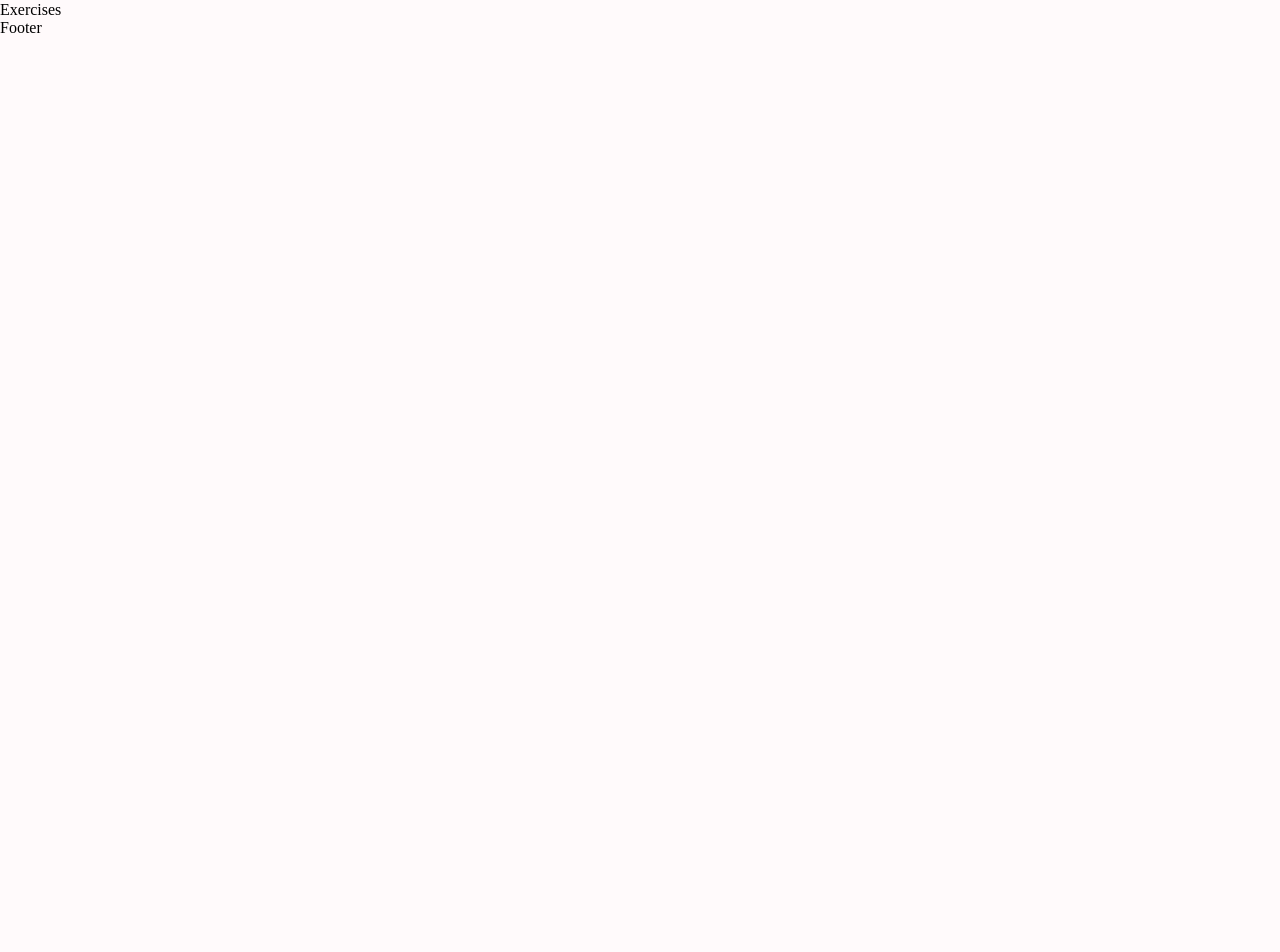
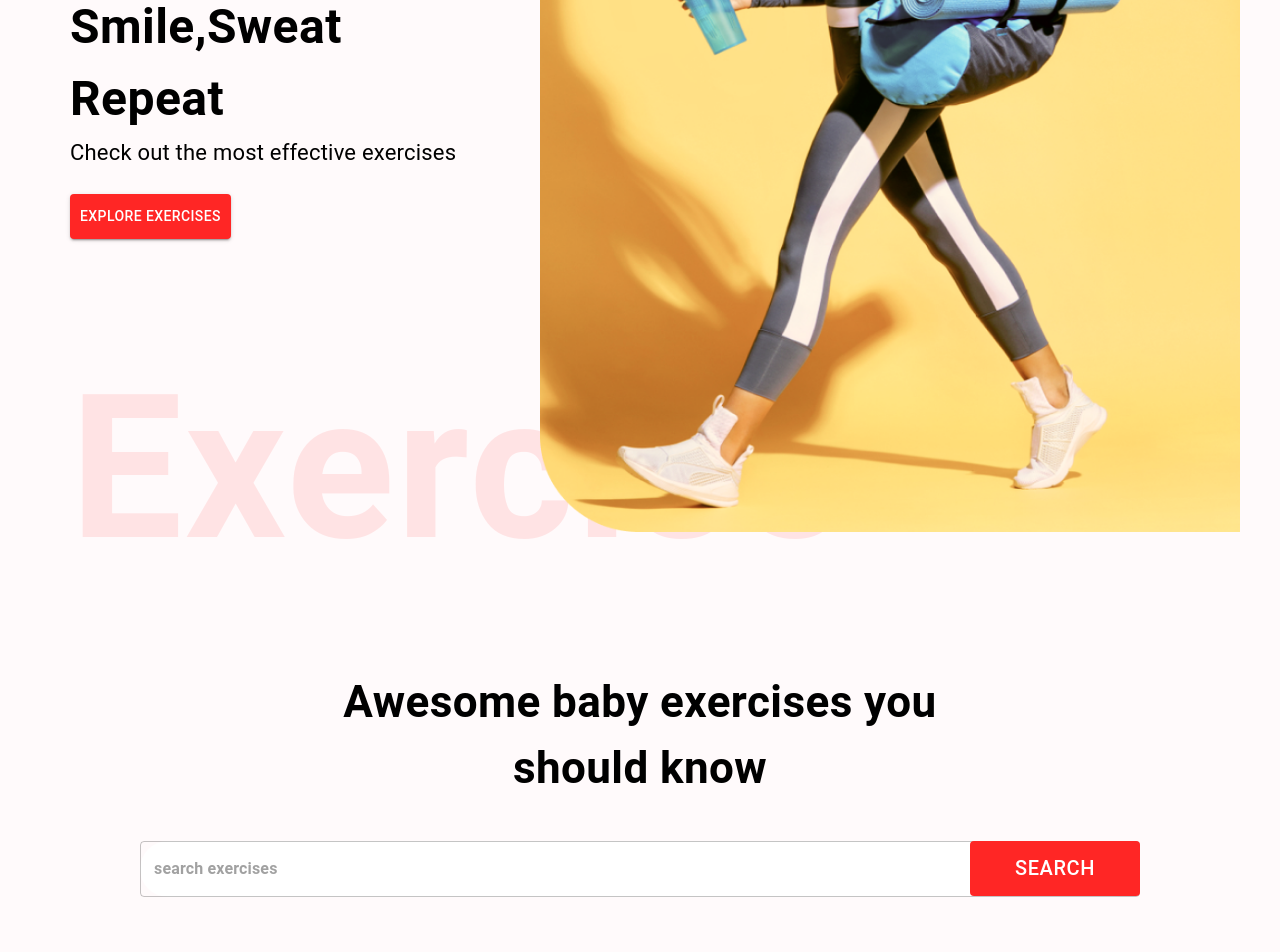
Before and after one commit to aditya7068/gym-app, a React (Create React App) app: page / in a window 1280 px wide. Shown: the part 340-1292 px from the top of the page. Before the commit the page ends 800 px from the top, so only its background shows below. Built offline with nearby package versions, Linux system fonts and the light colour scheme.

Commit message:
Added Api Calls

```diff
--- a/src/App.css
+++ b/src/App.css
@@ -59,7 +59,7 @@ body {
     top: 0px;
     width: 700px;
     height: 900px;
-    margin-top: -330px;
+    margin-top: -300px;
 
   }
 
--- a/src/components/HeroBanner.js
+++ b/src/components/HeroBanner.js
@@ -1,13 +1,25 @@
 import React from 'react'
-import {Box,Stack,Typography} from '@mui/material';
+import {Box,Stack,Typography,Button} from '@mui/material';
+import HeroBannerimg from '../assets/images/banner.png'
+
 const HeroBanner = () => {
   return (
     <Box sx={{
-        mt: {lg: '212px',xs:'70px'}
-    }}>
+        mt: {lg: '200px',xs:'70px'}, ml: {sm:'50px'}
+    }} position="relative" p="20px">
         <Typography color="#FF2625" fontWeight="600" fontSize="26px">
-            Fitness Club colabration with PornHub
+            Fitness Club
         </Typography>
+        <Typography fontWeight={700}
+        sx={{ fontSize: {lg: '48px',xs:'40px'}}} >
+            Smile,Sweat <br/> Repeat
+        </Typography>
+        <Typography  fontSize="22px" lineHeight="35px" mb={3}>Check out the most effective exercises</Typography>
+        <Button variant="contained" color="error" sx={{backgroundColor:'#FF2625',padding: '10px'}}>Explore Exercises </Button>
+        <Typography fontWeight={600} color="#FF2625" fontSize="200px" mt={10} sx={{opacity: 0.1,display:{lg: 'block',xs:'none'}}}>
+            Exercise
+        </Typography>
+        <img src={HeroBannerimg} alt="banner" className="hero-banner-img"/>
     </Box>
   )
 }
--- a/src/components/SearchExercises.js
+++ b/src/components/SearchExercises.js
@@ -1,8 +1,55 @@
-import React from 'react'
+import {React,useState,useEffect} from 'react'
+import {Box,Stack,TextField,Typography,Button} from '@mui/material'
+import { exerciseOptions,fetchData } from '../utils/fetchData';
+const SearchExercises = () => {
+  const[search,setSearch]=useState("");
+  const inputevent=(event)=> {
+    setSearch(event.target.value.toLowerCase());
+    console.log(search)
+  };
+  const handleSearch=async () => {
+  if(search){
+    const exercisesData = await fetchData('https://exercisedb.p.rapidapi.com/exercises',exerciseOptions);
+    console.log(exercisesData);
+  }
+  }
 
-const SearchExercises = () => {
+
   return (
-    <div>SearchExercises</div>
+    <Stack   alignItems="center" justifyContent="center" mt="30px" pd="20px" sx={{
+
+    }}>
+
+     <Typography textAlign="center" fontWeight={700} sx={{ fontSize: {lg:'44px',xs:'40px'}}} mb="40px"> Awesome baby exercises you <br/> should know </Typography>
+      <Box position="relative" mb="72px">
+        <TextField sx={{
+          input:{fontWeight:'700',border:'none',borderRadius:'4px'},
+         width:{lg:'1000px',xs:'350px'},
+         fontSize:{lg:'',xs:'45px'},
+         backgroundColor:'#fff',
+         borderRadius: '400px',
+
+        }}
+        placeholder='search exercises'
+        height='74px'
+        value={search}
+        type='text'
+        onChange={inputevent}
+        />
+        <Button className="search-btn" sx={{
+          position:'absolute',
+          right:'0',
+          height:'55px',
+          backgroundColor:'#FF2625',
+          color:'#fff',
+          width:{lg:'170px',xs:'80px'},
+          fontSize:{lg: '20px',xs:'14px'}
+        }}
+        onClick={handleSearch}
+        >Search</Button>
+      </Box>
+
+    </Stack>
   )
 }
 
--- /dev/null
+++ b/src/utils/fetchData.js
@@ -0,0 +1,13 @@
+export const exerciseOptions = {
+    method: 'GET',
+    headers: {
+      'X-RapidAPI-Key':process.env.REACT_APP_RAPID_API_KEY ,
+      'X-RapidAPI-Host': 'exercisedb.p.rapidapi.com',
+
+}
+};
+export const fetchData= async(url,options) => {
+const response =await fetch (url,options);
+const data = await response.json();
+return data;
+}
```
Also changed, not shown: src/components/Exercises.js (line endings or trailing spaces), 1 other file (tests, documents, lock files or other folders).
